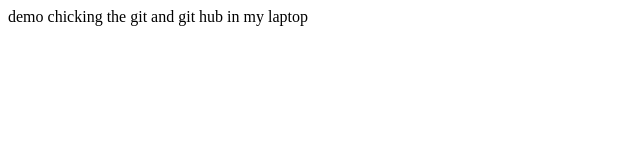
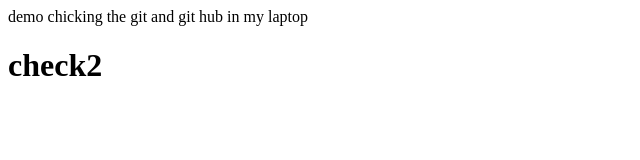
Before and after one commit to taaher-k/demo-git, a plain HTML site: page index.html in a window 1280 px wide. Shown: the whole page, without its empty margins (0-640 px from the left). Drawn offline with Linux system fonts and the light colour scheme.

Commit message:
i update
right

```diff
--- a/index.html
+++ b/index.html
@@ -9,5 +9,8 @@
 
 <div>demo chicking the git and git hub in my laptop</div>
 
+
+<div><h1>check2</h1></div>
+
 </body>
 </html>
```
